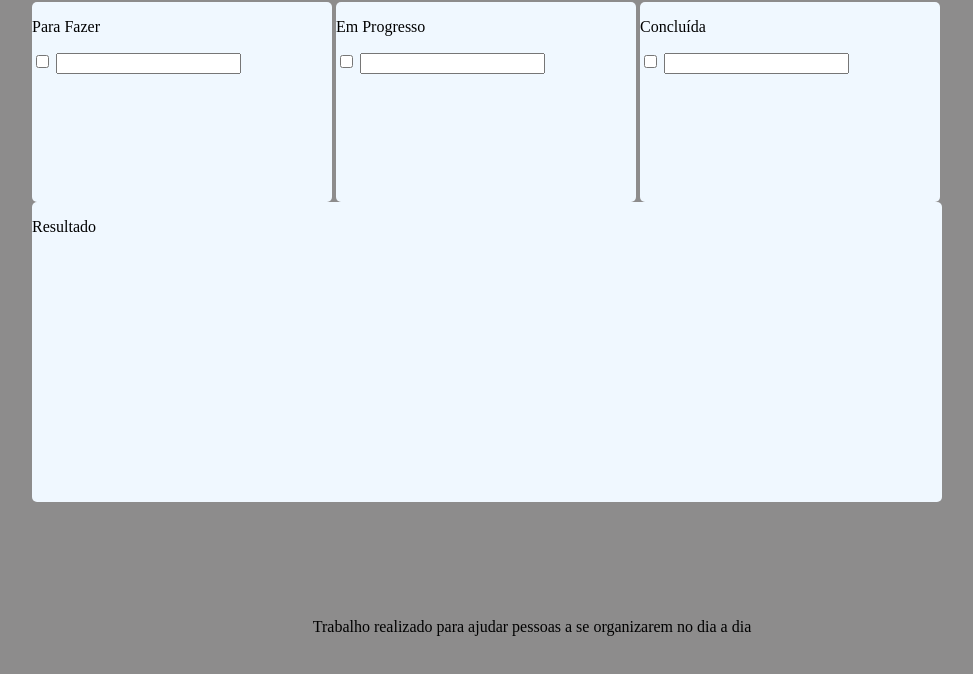
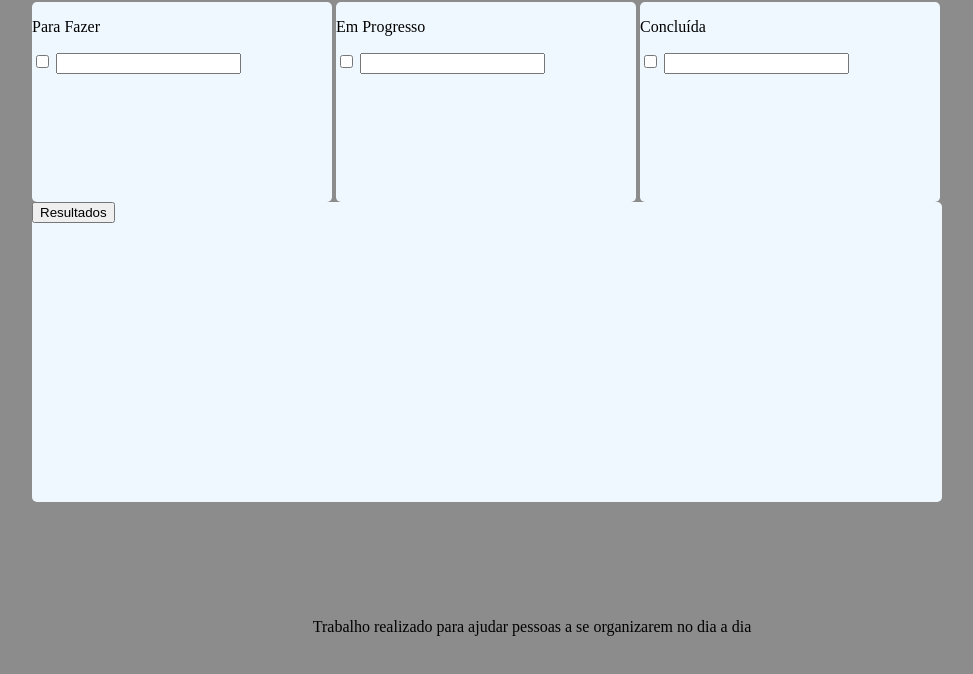
Before and after one commit to cantaruttim/ListaTarefas, a plain HTML site: page index.html in a window 1280 px wide. Shown: the part 78-752 px from the top of the page, without its empty margins (218-1191 px from the left). Drawn offline with Linux system fonts and the light colour scheme.

Commit message:
add button Result

```diff
--- a/index.html
+++ b/index.html
@@ -38,7 +38,8 @@
         </div>
 
         <section class="resultado">
-            <p>Resultado</p>
+            <input class="botao" type="button" value="Resultados" onclick="verificar()">
+
         </section>
 
     </section>
```
